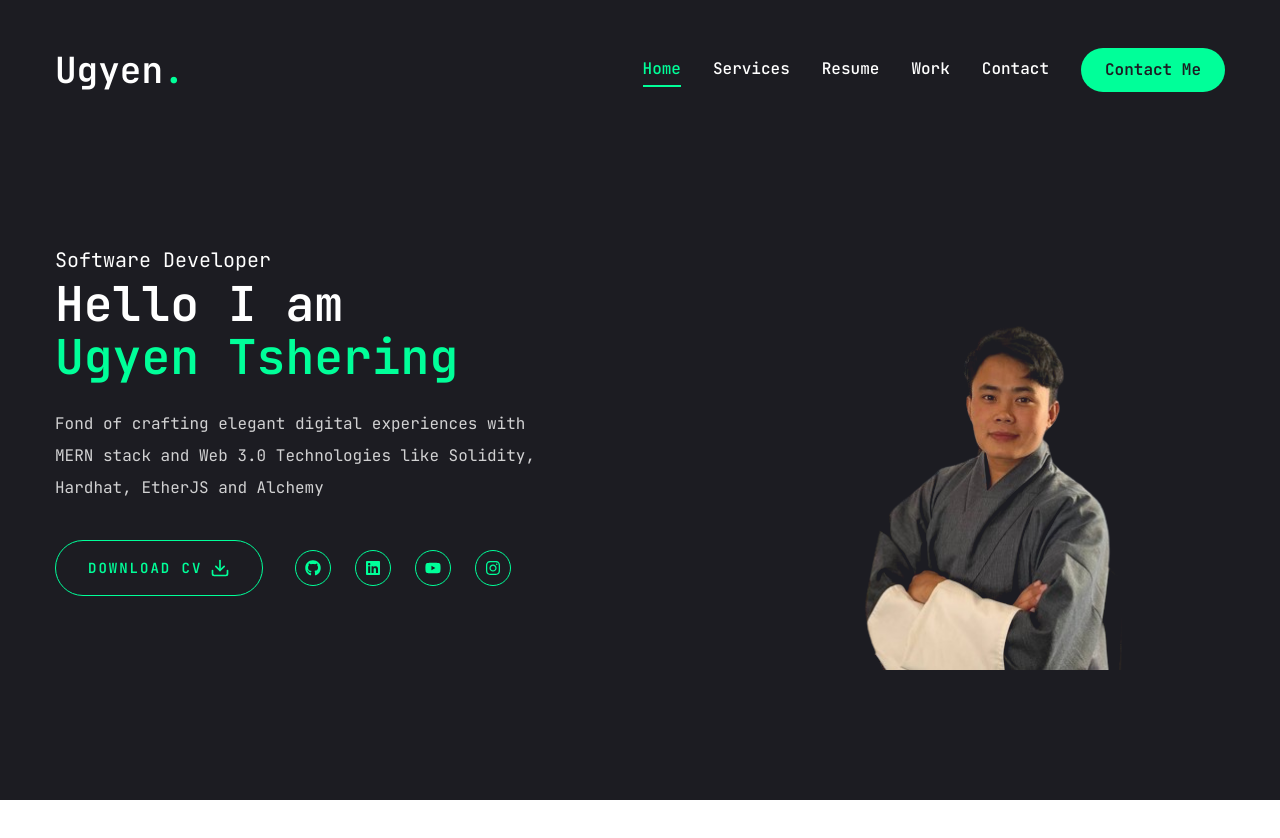
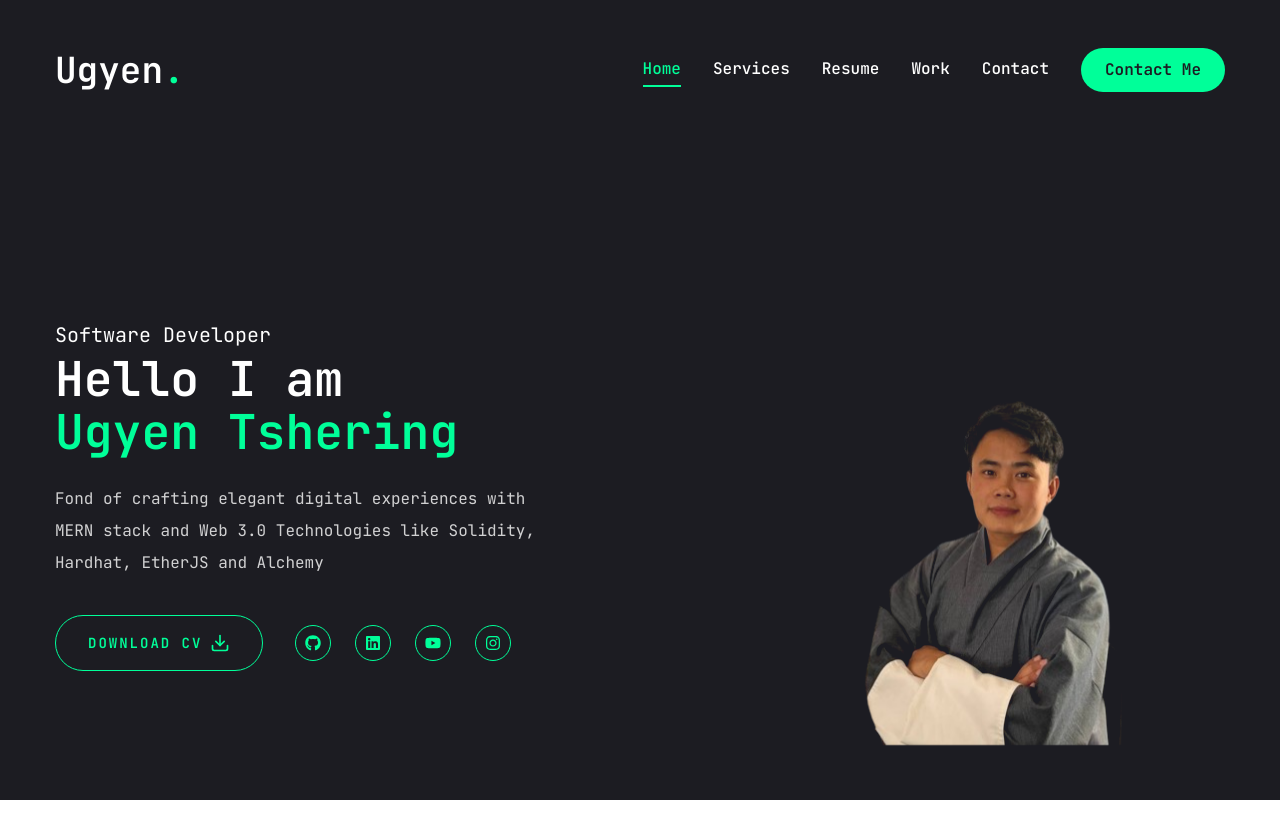
Before and after one commit to ugyentring/portfol, a Next.js app: page / in a window 1280 px wide. Shown: the top 838 px of the page. Before the commit the page ends 800 px from the top, so only its background shows below. Built offline with nearby package versions, Linux system fonts and the light colour scheme.

Commit message:
photo page design

```diff
--- a/app/page.jsx
+++ b/app/page.jsx
@@ -10,7 +10,7 @@ const Home = () => {
     <section className="h-full">
       <div className="container mx-auto h-full">
         <div className="flex flex-col xl:flex-row items-center justify-between xl:pt-8 xl:pb-24">
-          <div className="text-center xl:text-left">
+          <div className="text-center xl:text-left order-2 xl:order-none">
             <span className="text-xl">Software Developer</span>
             <h1 className="h1 mb-6">
               Hello I am <br />{" "}
@@ -39,7 +39,7 @@ const Home = () => {
               </div>
             </div>
           </div>
-          <div>
+          <div className="order-1 xl:order-none mb-8 xl:mb-0">
             <Photo />
           </div>
         </div>
--- a/components/Photo.jsx
+++ b/components/Photo.jsx
@@ -6,8 +6,21 @@ import Image from "next/image";
 const Photo = () => {
   return (
     <div className="w-full h-full relative">
-      <motion.div>
-        <div className="w-[298px] h-[298px] xl:w-[498px] xl:h-[498px] mix-blend-lighten">
+      <motion.div
+        initial={{ opacity: 0 }}
+        animate={{
+          opacity: 1,
+          transition: { delay: 2, duration: 0.4, ease: "easeIn" },
+        }}
+      >
+        <motion.div
+          initial={{ opacity: 0 }}
+          animate={{
+            opacity: 1,
+            transition: { delay: 2.4, duration: 0.4, ease: "easeInOut" },
+          }}
+          className="w-[298px] h-[298px] xl:w-[498px] xl:h-[498px] mix-blend-lighten"
+        >
           <Image
             src="/assets/pro.png"
             priority
@@ -16,7 +29,11 @@ const Photo = () => {
             className="object-contain"
             alt="profile"
           />
-        </div>
+        </motion.div>
+
+        {/*circle*/}
+          <motion.svg></motion.svg>
+
       </motion.div>
     </div>
   );
```
